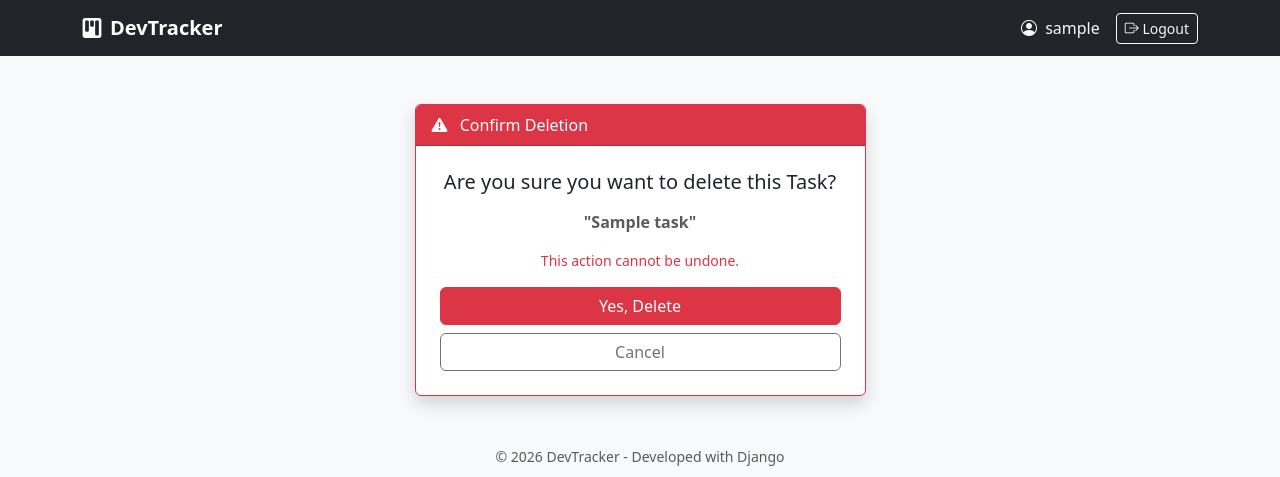
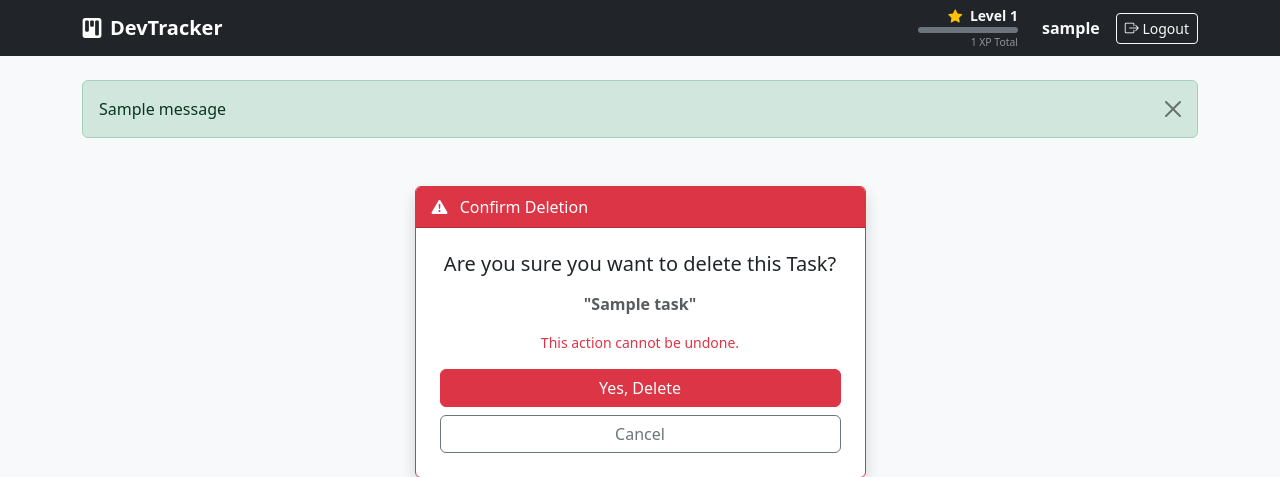
Before and after one commit to ghsiqueira/devtracker, a Django app: page /task/1/delete/ in a window 1280 px wide. Shown: the top 477 px of the page. Run offline with Django 5.2, Linux system fonts and the light colour scheme; a user stored in the database is signed in; tables that the repository leaves empty hold one stand-in row (values such as "Sample post"); one stand-in notice (Sample message) is shown.

Commit message:
feat: add gamification system with user profile, xp and levels

```diff
--- a/core/models.py
+++ b/core/models.py
@@ -1,5 +1,24 @@
 from django.db import models
 from django.contrib.auth.models import User
+from django.db.models.signals import post_save
+from django.dispatch import receiver
+
+class Profile(models.Model):
+    user = models.OneToOneField(User, on_delete=models.CASCADE, related_name='profile')
+    xp = models.IntegerField(default=0)
+    level = models.IntegerField(default=1)
+
+    def __str__(self):
+        return f"{self.user.username} - Level {self.level}"
+
+    def gain_xp(self, amount):
+        self.xp += amount
+        new_level = 1 + (self.xp // 100)
+
+        if new_level > self.level:
+            self.level = new_level
+            return True
+        return False
 
 class Project(models.Model):
     user = models.ForeignKey(User, on_delete=models.CASCADE)
@@ -25,3 +44,15 @@ class Task(models.Model):
 
     def __str__(self):
         return self.title
+
+@receiver(post_save, sender=User)
+def create_user_profile(sender, instance, created, **kwargs):
+    if created:
+        Profile.objects.create(user=instance)
+
+@receiver(post_save, sender=User)
+def save_user_profile(sender, instance, **kwargs):
+    try:
+        instance.profile.save()
+    except:
+        Profile.objects.create(user=instance)
--- a/core/templates/base.html
+++ b/core/templates/base.html
@@ -26,9 +26,25 @@
         <div class="collapse navbar-collapse" id="navbarNav">
           <ul class="navbar-nav ms-auto align-items-center">
             {% if user.is_authenticated %}
+                <li class="nav-item me-4 text-light">
+                    <div class="d-flex flex-column align-items-end" style="line-height: 1;">
+                        <small class="fw-bold mb-1">
+                            <i class="bi bi-star-fill text-warning me-1"></i>
+                            Level {{ user.profile.level }}
+                        </small>
+                        <div class="progress bg-secondary" style="width: 100px; height: 6px;">
+                            <div class="progress-bar bg-warning" role="progressbar"
+                                style="width: {% widthratio user.profile.xp 100 1 %}%">
+                            </div>
+                        </div>
+                        <small style="font-size: 0.65rem;" class="text-white-50 mt-1">
+                            {{ user.profile.xp }} XP Total
+                        </small>
+                    </div>
+                </li>
                 <li class="nav-item me-3">
-                    <span class="navbar-text text-light">
-                        <i class="bi bi-person-circle me-1"></i> {{ user.username }}
+                    <span class="navbar-text text-light fw-bold">
+                        {{ user.username }}
                     </span>
                 </li>
                 <li class="nav-item">
@@ -57,6 +73,15 @@
     </nav>
 
     <div class="container">
+        {% if messages %}
+            {% for message in messages %}
+                <div class="alert alert-{{ message.tags }} alert-dismissible fade show mt-3" role="alert">
+                    {{ message }}
+                    <button type="button" class="btn-close" data-bs-dismiss="alert" aria-label="Close"></button>
+                </div>
+            {% endfor %}
+        {% endif %}
+
         {% block content %}
         {% endblock %}
     </div>
--- a/core/views.py
+++ b/core/views.py
@@ -4,6 +4,7 @@ from .forms import TaskForm, ProjectForm
 from django.contrib.auth.decorators import login_required
 from django.contrib.auth.forms import UserCreationForm
 from django.contrib.auth import login
+from django.contrib import messages
 
 @login_required
 def project_list(request):
@@ -23,6 +24,14 @@ def project_create(request):
             project = form.save(commit=False)
             project.user = request.user
             project.save()
+
+            leveled_up = request.user.profile.gain_xp(50)
+            request.user.profile.save()
+            if leveled_up:
+                messages.success(request, f"🎉 LEVEL UP! You reached Level {request.user.profile.level}!")
+            else:
+                messages.success(request, "Project created! (+50 XP)")
+
             return redirect('project_list')
     else:
         form = ProjectForm()
@@ -48,6 +57,16 @@ def task_create(request, project_id):
 @login_required
 def task_complete(request, id):
     task = get_object_or_404(Task, id=id, project__user=request.user)
+
+    if not task.is_completed:
+        leveled_up = request.user.profile.gain_xp(10)
+        if leveled_up:
+            messages.success(request, f"🎉 LEVEL UP! You reached Level {request.user.profile.level}!")
+    else:
+        request.user.profile.gain_xp(-10)
+
+    request.user.profile.save()
+
     task.is_completed = not task.is_completed
     task.save()
     return redirect('project_detail', id=task.project.id)
```
Also changed, not shown: core/migrations/0002_profile.py (added).
